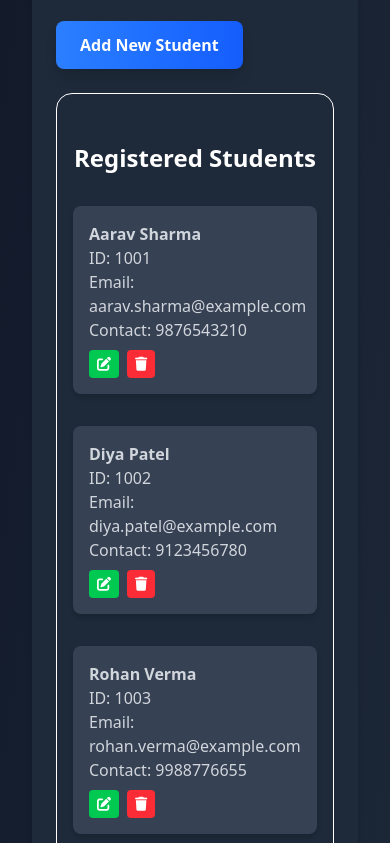
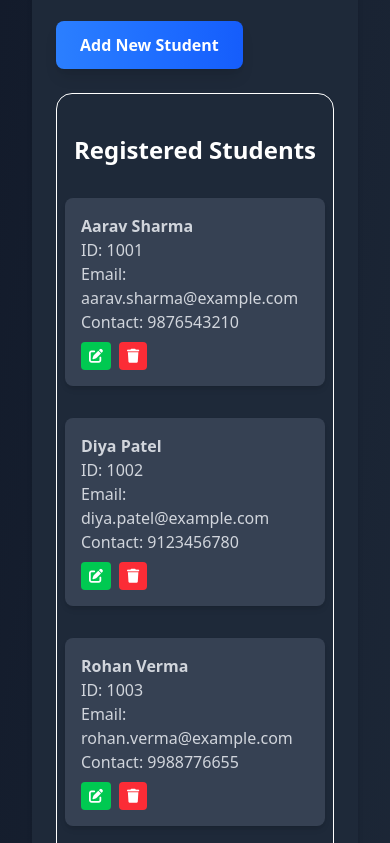
Before and after one commit to chanduzumba/student-registration, a website built with Vite: page index.html in a window 390 px wide. Shown: the part 1157-2000 px from the top of the page. Built offline with nearby package versions, Linux system fonts and the light colour scheme.

Commit message:
fix padding of grid-view

```diff
--- a/index.html
+++ b/index.html
@@ -72,7 +72,7 @@
           </tbody>
         </table>
       </div>
-      <div class="grid-box border border-solid border-white p-4 mt-6 rounded-2xl  sm:visible visible md:hidden">
+      <div class="grid-box border border-solid border-white p-2 mt-6 rounded-2xl  sm:visible visible md:hidden">
         <!--grid view heading registered students-->
         <div class="text-2xl text-white text-shadow-amber-100 font-bold mt-8 text-center">Registered Students</div>
         <!-- parent div to display student data in grid view -->
```
